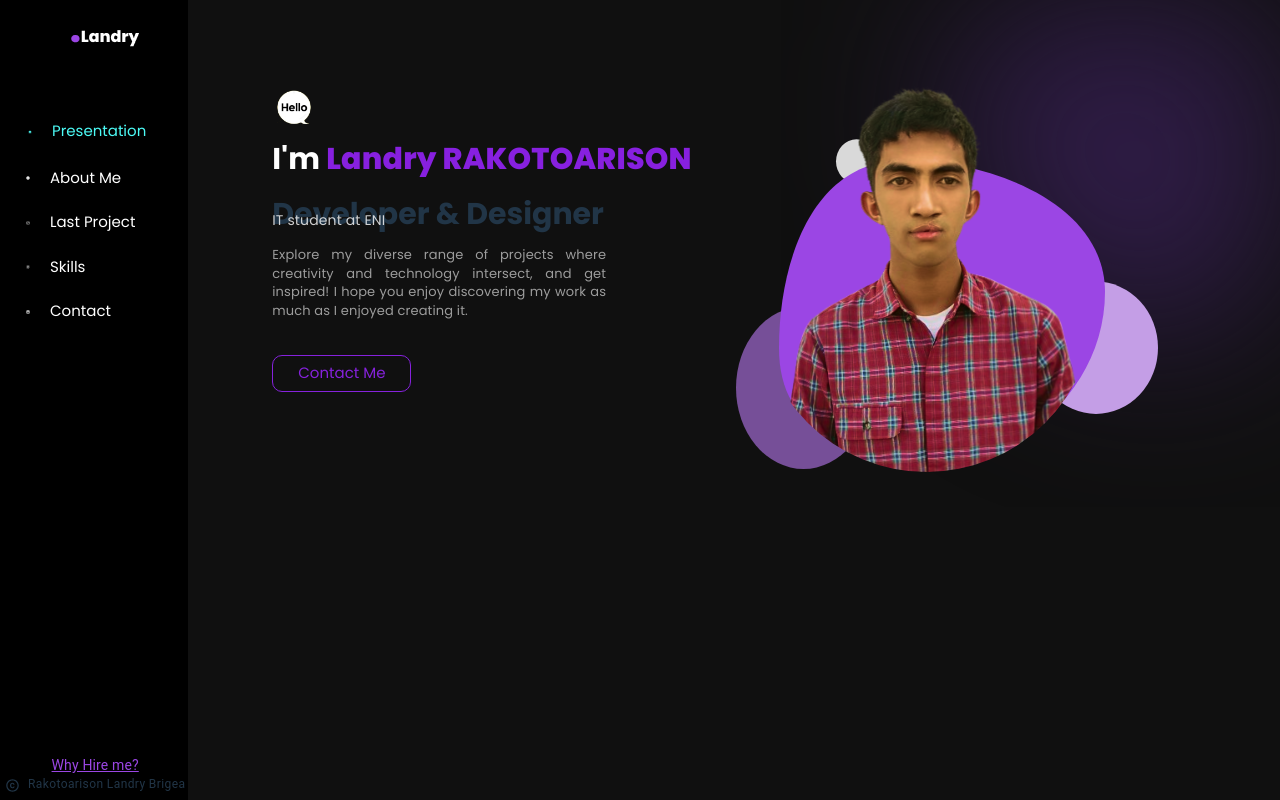
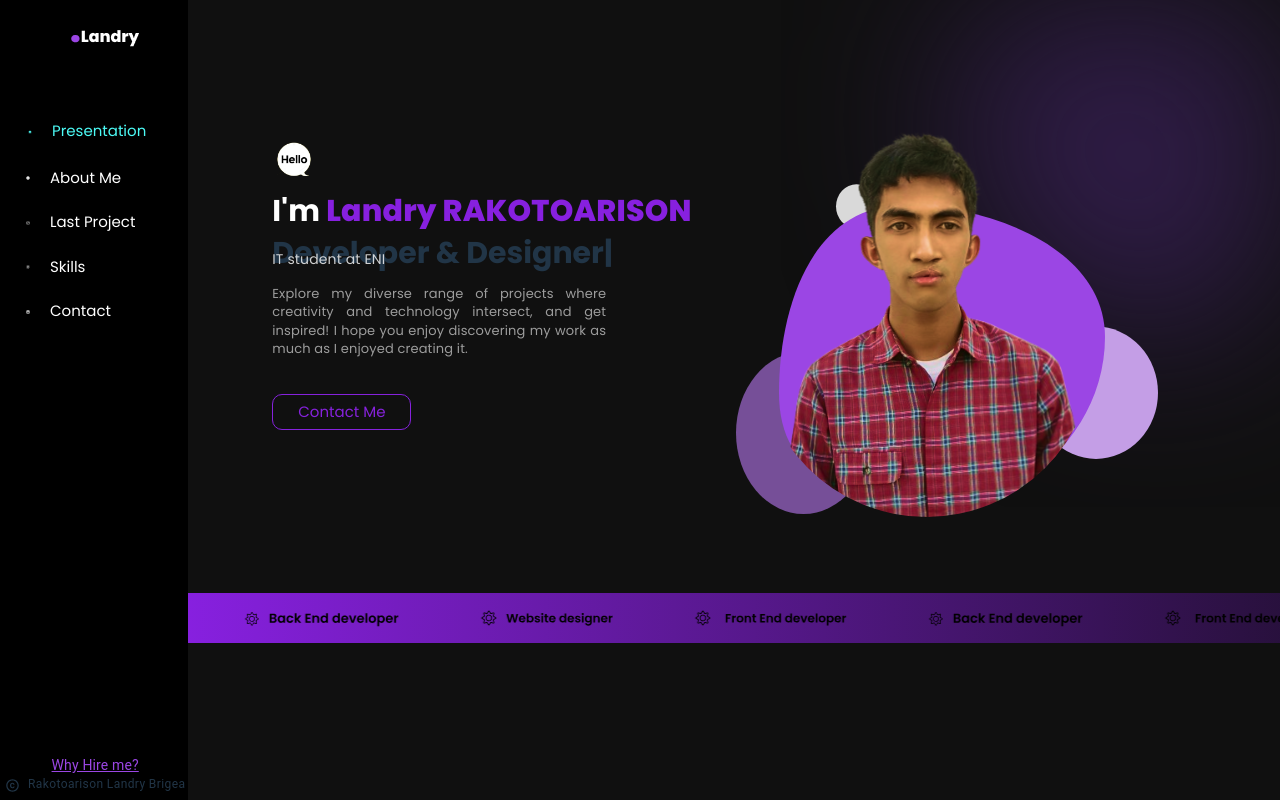
Before and after one commit to rakotoarisonlandry/Portfolio, a React (Vite) app: page / in a window 1280 px wide. Built offline with nearby package versions, Linux system fonts and the light colour scheme.

Commit message:
fix package

```diff
--- a/package.json
+++ b/package.json
@@ -21,7 +21,8 @@
     "react-google-recaptcha": "^3.1.0",
     "react-router-dom": "^6.23.0",
     "react-switch": "^7.0.0",
-    "react-typical": "^0.1.3",
+    "react-type-animation": "^3.2.0",
+    "react-typed": "^2.0.12",
     "typeface-poppins": "^1.1.13"
   },
   "devDependencies": {
--- a/src/css/index.scss
+++ b/src/css/index.scss
@@ -65,6 +65,7 @@
   align-items: center;
   justify-content: center;
   margin-left: 84px;
+  margin-top: 45px;
 
   .Home-container {
     .Home-hello {
@@ -89,7 +90,7 @@
       font-family: "Poppins", sans-serif;
       font-size: 30px;
       font-weight: 600;
-      margin-top: 14px;
+      margin-top: 1px;
     }
 
     .Typo-body1 {
@@ -131,45 +132,38 @@
   }
 }
 
-//animation fast
-.scroll {
-  position: relative;
-  width: 98%;
-  height: 200px;
-  background-color:#8720DF;
+//Home Component
+.fast-Container {
+  width: 100%;
+  margin-top: 75px;
   overflow: hidden;
   z-index: 1;
-  margin: 0 20px;
   padding: 0;
-  img {
-    height: 200px;
-    min-width: 400px;
-  }
-  .m-scroll {
+  background-image: linear-gradient(
+    90deg,
+    rgba(135, 32, 223, 1),
+    rgba(73, 17, 121, 0.43)
+  );
+
+  .fast-marque {
     overflow: hidden;
     white-space: nowrap;
-    animation: scrollText 20s infinite linear;
     margin: 0;
     font-size: 0;
     display: flex;
     justify-content: space-between;
     align-items: center;
     width: fit-content;
-    height: 200px;
+    height: 50px;
     span {
       display: inline-block;
       width: fit-content;
-      margin: 0 20px;
-      padding: 0;
+      padding: 0 40px;
       color: white;
-    }
-
-    span.blank {
-      width: 500px !important;
-    }
-
-    span.FARAL {
-      width: 800px !important;
+      .img-fast {
+        height: 20px;
+        width: 200%;
+      }
     }
   }
 }
--- a/src/pages/Home/Home.jsx
+++ b/src/pages/Home/Home.jsx
@@ -1,15 +1,14 @@
-import { Box } from "@mui/material";
 import React from "react";
+import { Box, Typography } from "@mui/material";
+import { Link } from "react-router-dom";
+import { TypeAnimation } from 'react-type-animation';
+import HomeComponent from "./HomeComponent";
+import Blur from "../../../public/assets/img/Ellipse 2.svg";
 import hello from "../../../public/assets/img/stock-vector-hi-hello-banner-speech-bubble-poster-and-sticker-concept-with-text-hello-white-bubble-message-1505210795-removebg-preview.png";
 import portrait from "../../../public/assets/img/Group 6.svg";
-import Blur from "../../../public/assets/img/Ellipse 2.svg";
-import Typical from "react-typical";
-import { Typography } from "@mui/material";
-import { Link } from "react-router-dom";
-import HomeComponent from "./HomeComponent";
+
 function Home() {
   return (
-    <Box>
     <Box>
       <img src={Blur} alt="" className="Home-img-blur" />
       <Box className="Home-Body">
@@ -18,10 +17,11 @@ function Home() {
           <Typography variant="h4" fontWeight="900" className="Home-Title">
             <span>I'm</span> Landry RAKOTOARISON
           </Typography>
-            <Typical
-              steps={["Developer", 1000, "Developer & Designer", 1000]}
-              loop={Infinity}
+          <TypeAnimation
+            sequence={["Developer",1000, "Developer & Designer",1000]}
+            speed={50}
             wrapper="h4"
+            repeat={Infinity}
             className="Home-Title-typical"
           />
           <Typography variant="body1" className="Typo-body1">
@@ -32,14 +32,13 @@ function Home() {
             technology intersect, and get inspired! I hope you enjoy
             discovering my work as much as I enjoyed creating it.
           </Typography>
-            <Link className="home-Link">
+          <Link className="home-Link" to="/contact">
             <button className="home-Button">Contact Me</button>
           </Link>
         </Box>
         <img src={portrait} alt="" className="Home-portrait" />
       </Box>
-      </Box>
-      <HomeComponent/>
+      <HomeComponent />
     </Box>
   );
 }
--- a/src/pages/Home/HomeComponent.jsx
+++ b/src/pages/Home/HomeComponent.jsx
@@ -1,19 +1,40 @@
-import { Box } from '@mui/material';
-import React from 'react'
-import Front from "../../../public/assets/img/front.svg"
-import Back from "../../../public/assets/img/Back.svg"
-import design from "../../../public/assets/img/design.svg"
+import { Box } from "@mui/material";
+import React from "react";
+import Front from "../../../public/assets/img/front.svg";
+import Back from "../../../public/assets/img/Back.svg";
+import design from "../../../public/assets/img/design.svg";
 import Marquee from "react-fast-marquee";
 function HomeComponent() {
   return (
     <Box className="fast-Container">
-        {/* <Marquee className='fast-marque'>
-            <img src={Front} alt="" className='img-fast'/>
-            <img src={Back} alt="" className='img-fast'/>
-            <img src={design} alt="" className='img-fast'/>
-        </Marquee> */}
+      <Marquee
+        className="fast-marque"
+        gradient={false}
+        speed={40}
+        pauseOnHover={true}
+        pauseOnClick={true}
+        delay={0}
+        play={true}
+        direction="left"
+      >
+        <span>
+          <img src={Front} alt="" className="img-fast" />
+        </span>
+        <span>
+          <img src={Back} alt="" className="img-fast" />
+        </span>
+        <span>
+          <img src={design} alt="" className="img-fast" />
+        </span>
+        <span>
+          <img src={Front} alt="" className="img-fast" />
+        </span>
+        <span>
+          <img src={Back} alt="" className="img-fast" />
+        </span>
+      </Marquee>
     </Box>
-  )
+  );
 }
 
-export default HomeComponent
+export default HomeComponent;
```
Also changed, not shown: src/pages/LatestProject/LastProject.jsx (line endings or trailing spaces), 1 other file (tests, documents, lock files or other folders). Lines whose indentation alone changed are shown as unchanged.
